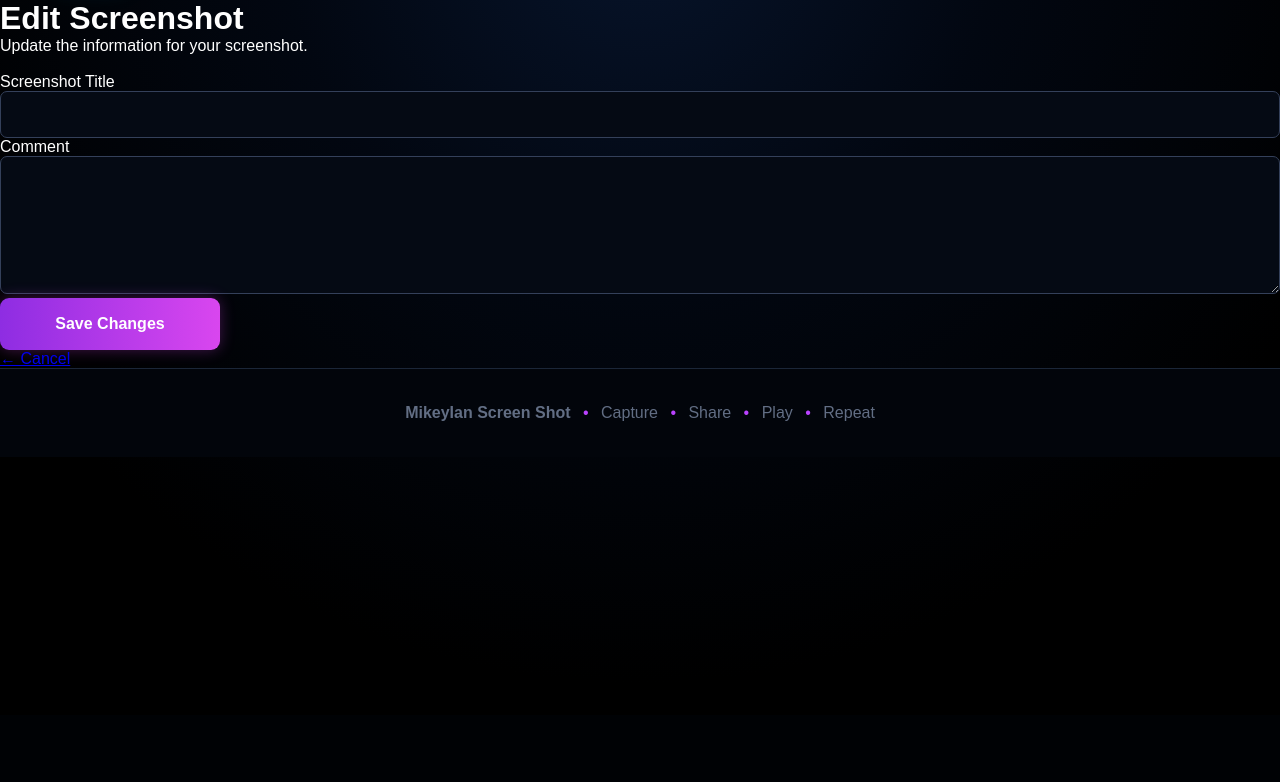
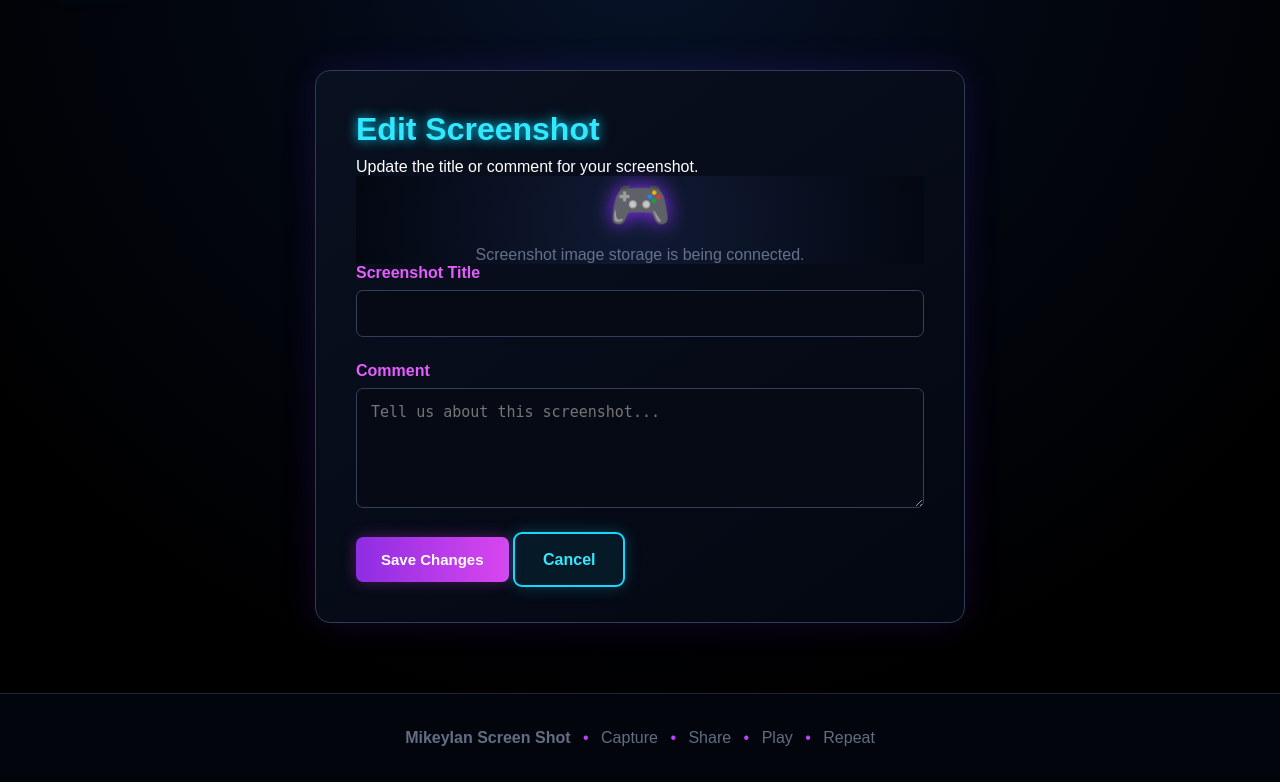
Before and after one commit to MikeyIan/screenshot, a Flask app: template templates/edit.html in a window 1280 px wide. Shown: the part 85-867 px from the top of the page. Before the commit the page ends 506 px from the top, so only its background shows below. Run offline with Flask 3, Linux system fonts and the light colour scheme; the template is opened without the code that fills it, so the values that code supplies are empty; some libraries are stand-ins or nearby versions.

Commit message:
Update edit.html

```diff
--- a/templates/edit.html
+++ b/templates/edit.html
@@ -2,144 +2,102 @@
 
 {% block content %}
 
-<!-- =====================================================
-     SCREENSHOT EDIT PAGE
-     =====================================================
-
-     This page allows the owner of a screenshot to edit:
-
-     - Screenshot title
-     - Screenshot comment
-
-     The actual security check happens in app.py.
-
-     A user cannot edit another user's screenshot.
-     ===================================================== -->
-
-
-<div class="form-container">
-
-
-    <!-- =================================================
-         PAGE TITLE
-         ================================================= -->
+<div class="edit-container">
 
     <h1>Edit Screenshot</h1>
 
-
     <p>
-        Update the information for your screenshot.
+        Update the title or comment for your screenshot.
     </p>
 
 
-    <!-- =================================================
-         CURRENT SCREENSHOT
-         ================================================= -->
+    <!-- CURRENT SCREENSHOT -->
 
-    <!--
-        Show the existing screenshot so the user knows
-        which screenshot they are editing.
-    -->
+    <div class="edit-image-container">
+
+        {% if screenshot.image_url %}
 
             <img
+                src="{{ screenshot.image_url }}"
+                alt="{{ screenshot.title }}"
                 class="edit-image"
-        src="{{ url_for(
-            'uploaded_file',
-            filename=screenshot['filename']
-        ) }}"
-        alt="{{ screenshot['title'] }}"
             >
 
+        {% else %}
 
-    <!-- =================================================
-         EDIT FORM
-         ================================================= -->
+            <div class="image-placeholder">
 
-    <form method="POST">
+                <span>🎮</span>
+
+                <p>
+                    Screenshot image storage
+                    is being connected.
+                </p>
+
+            </div>
+
+        {% endif %}
+
+    </div>
 
 
-        <!-- =============================================
-             TITLE
-             ============================================= -->
+    <!-- EDIT FORM -->
+
+    <form
+        method="POST"
+        action="{{ url_for(
+            'edit',
+            screenshot_id=screenshot.id
+        ) }}"
+    >
+
+        <div class="form-group">
 
             <label for="title">
-
                 Screenshot Title
-
             </label>
-
-
-        <!--
-            The existing title is automatically placed
-            inside the text box.
-
-            screenshot['title'] comes from the database.
-        -->
 
             <input
                 type="text"
                 id="title"
                 name="title"
-            value="{{ screenshot['title'] }}"
+                value="{{ screenshot.title }}"
                 required
             >
 
+        </div>
 
-        <!-- =============================================
-             COMMENT
-             ============================================= -->
+
+        <div class="form-group">
 
             <label for="comment">
-
                 Comment
-
             </label>
-
-
-        <!--
-            The existing comment is automatically
-            placed inside the text area.
-        -->
 
             <textarea
                 id="comment"
                 name="comment"
-            rows="6"
-        >{{ screenshot['comment'] }}</textarea>
-
-
-        <!-- =============================================
-             SAVE BUTTON
-             ============================================= -->
-
-        <button
-            class="button"
-            type="submit"
-        >
-
-            Save Changes
-
-        </button>
-
-
-    </form>
-
-
-    <!-- =================================================
-         CANCEL
-         ================================================= -->
-
-    <a
-        class="cancel"
-        href="{{ url_for('index') }}"
-    >
-
-        ← Cancel
-
-    </a>
-
+                rows="5"
+                placeholder="Tell us about this screenshot..."
+            >{{ screenshot.comment or '' }}</textarea>
 
         </div>
 
 
+        <button type="submit">
+            Save Changes
+        </button>
+
+
+        <a
+            href="{{ url_for('index') }}"
+            class="button button-blue"
+        >
+            Cancel
+        </a>
+
+    </form>
+
+</div>
+
 {% endblock %}
```
Lines whose indentation alone changed are shown as unchanged.
